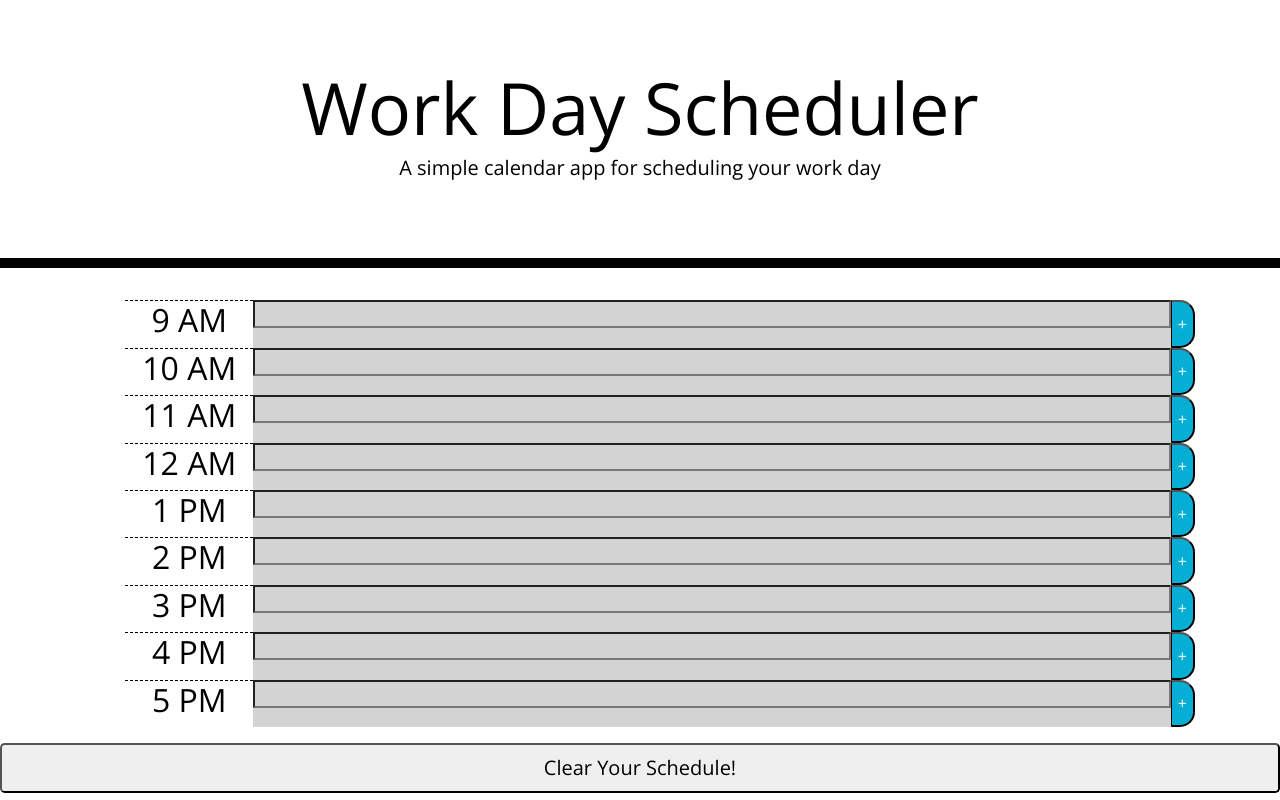
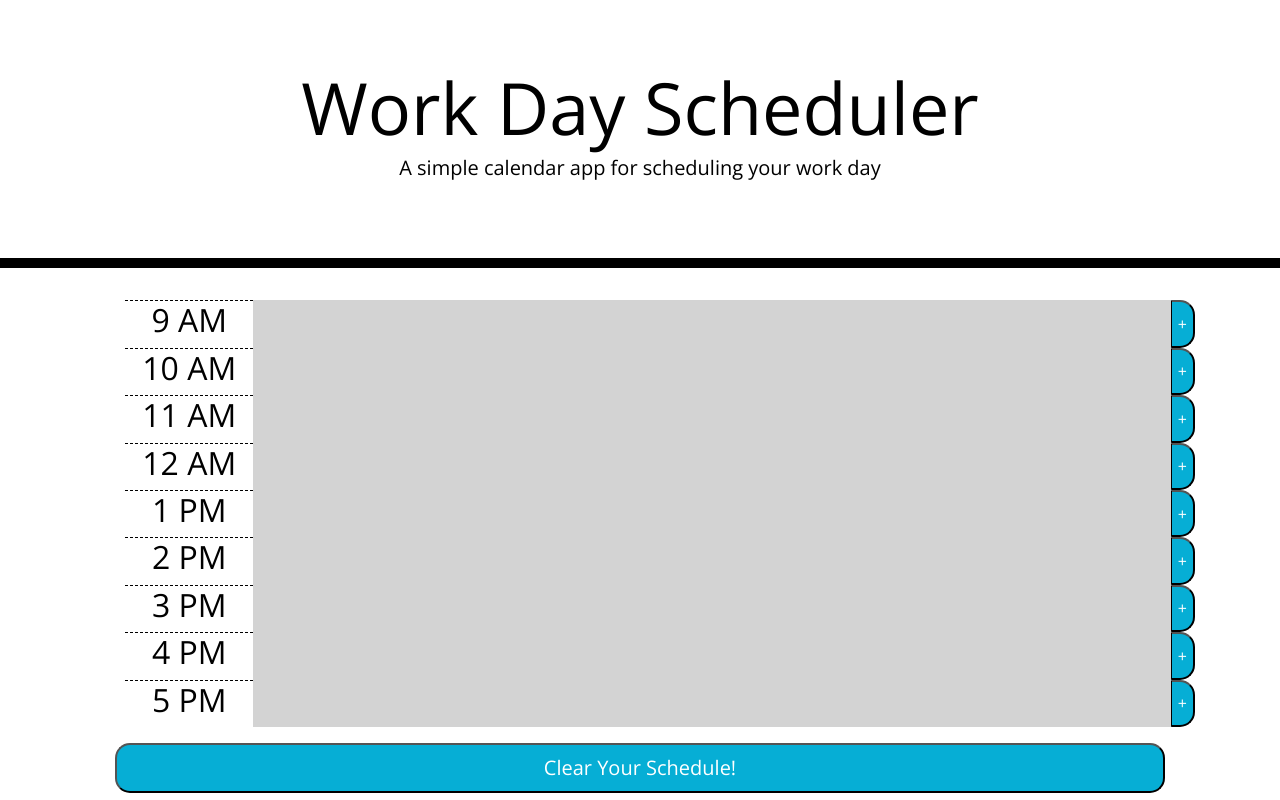
Before and after one commit to Krestle80/day_planner, a plain HTML site: page index.html in a window 1280 px wide. Drawn offline with nearby package versions, Linux system fonts and the light colour scheme.

Commit message:
styling the refreshbutton

```diff
--- a/assets/style.css
+++ b/assets/style.css
@@ -36,7 +36,7 @@ body {
     flex-grow:2;
   }
   .text_box {
-    width: 100%;
+    border:none;
   }
   .row {
     white-space: pre-wrap;
@@ -54,20 +54,23 @@ body {
 
   .past {
     background-color: #d3d3d3;
-    color: white;
+    color: black;
     width: 100%;
+    text-align: left;
   }
 
   .present {
     background-color: #ff6961;
     color: white;
     width: 100%;
+    text-align: left;
   }
 
   .future {
     background-color: #77dd77;
     color: white;
     width: 100%;
+    text-align: left;
   }
 
   .saveBtn {
@@ -83,3 +86,17 @@ body {
     font-size: 20px;
     transition: all 0.3s ease-in-out;
   }
+
+  #refresh {
+    background-color: #06aed5 ;
+    color: white;
+    border-radius: 15px ;
+    width: 82%
+
+  }
+
+  #refreshContainer {
+    display: flex;
+    justify-content: center;
+    flex-direction: row;
+  }
```
